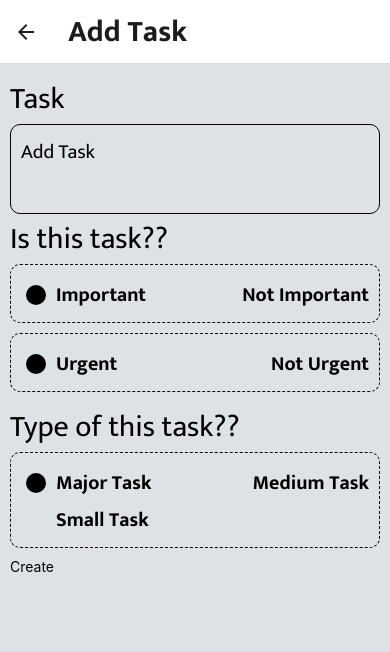
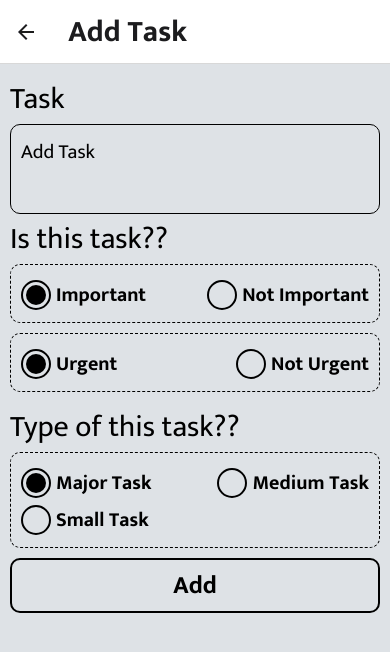
Before and after one commit to yash34384/ProductivityTool, a React Native app: screen /AddToDo in a window 390 px wide. Shown: the top 652 px of the page. Built offline with nearby package versions, Linux system fonts and the light colour scheme.

Commit message:
addtodo page UI completed

```diff
--- a/Screens/AddToDo.jsx
+++ b/Screens/AddToDo.jsx
@@ -86,8 +86,12 @@ const AddToDo = () => {
           </TouchableOpacity>
         </View>
       </View>
-      <Pressable style={style.createBtn}>
-        <Text style={style.btnTitle}>Create</Text>
+      <Pressable
+        style={({ pressed }) =>
+          pressed ? [style.createBtn, style.pressed] : style.createBtn
+        }
+      >
+        <Text style={style.btnTitle}>Add</Text>
       </Pressable>
     </View>
   );
@@ -114,7 +118,6 @@ const style = StyleSheet.create({
     borderRadius: 10
   },
   box: {
-    borderColor: 'black',
     borderWidth: 1,
     borderStyle: 'dashed',
     borderRadius: 10,
@@ -133,7 +136,6 @@ const style = StyleSheet.create({
   radio: {
     width: 30,
     height: 30,
-    border: 'black',
     borderWidth: 2,
     borderRadius: 15,
     marginRight: 5,
@@ -149,5 +151,19 @@ const style = StyleSheet.create({
   radioText: {
     fontSize: 20,
     fontFamily: 'mukta-6'
+  },
+  createBtn: {
+    alignItems: 'center',
+    justifyContent: 'center',
+    height: 55,
+    borderWidth: 2,
+    borderRadius: 10
+  },
+  pressed: {
+    opacity: 0.3
+  },
+  btnTitle: {
+    fontFamily: 'mukta-6',
+    fontSize: 25
   }
 });
```
